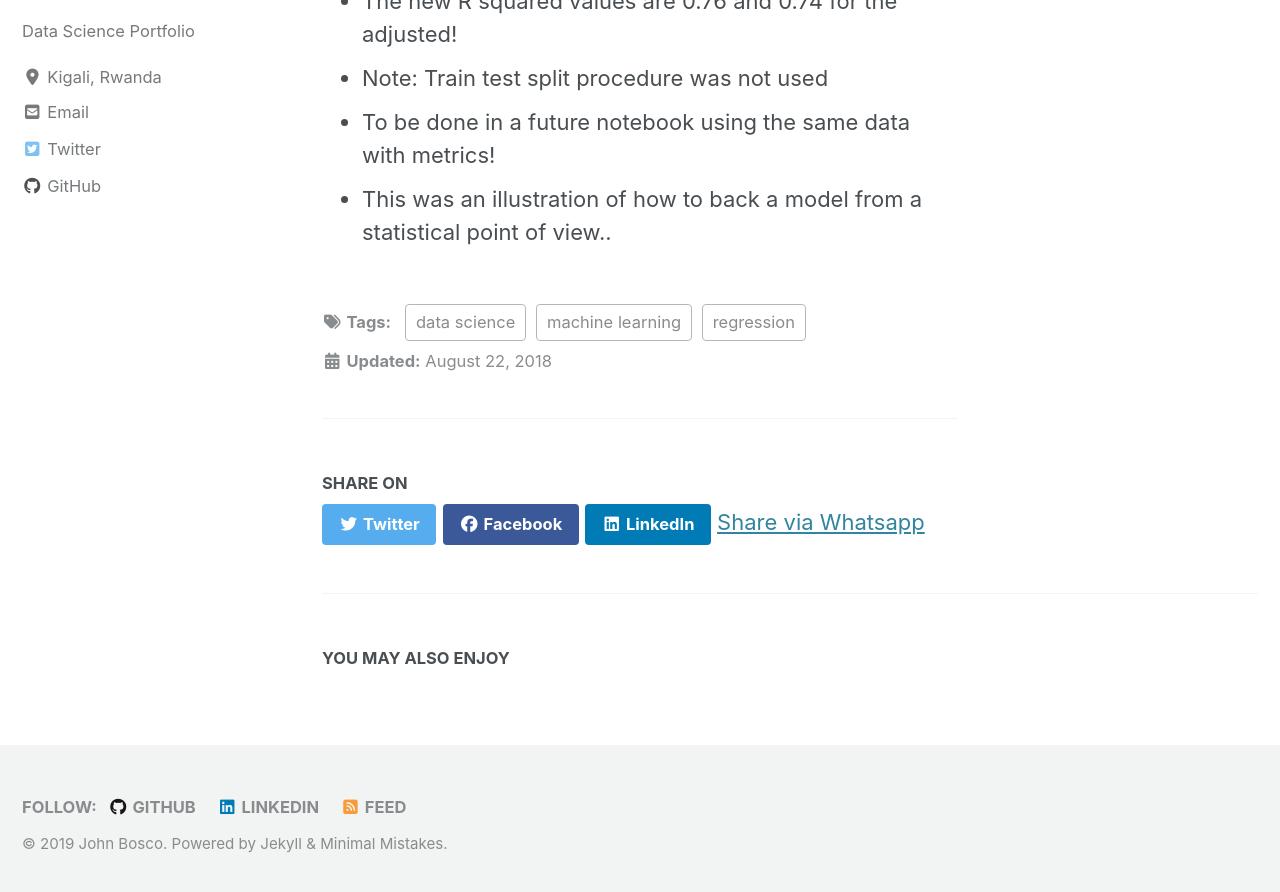
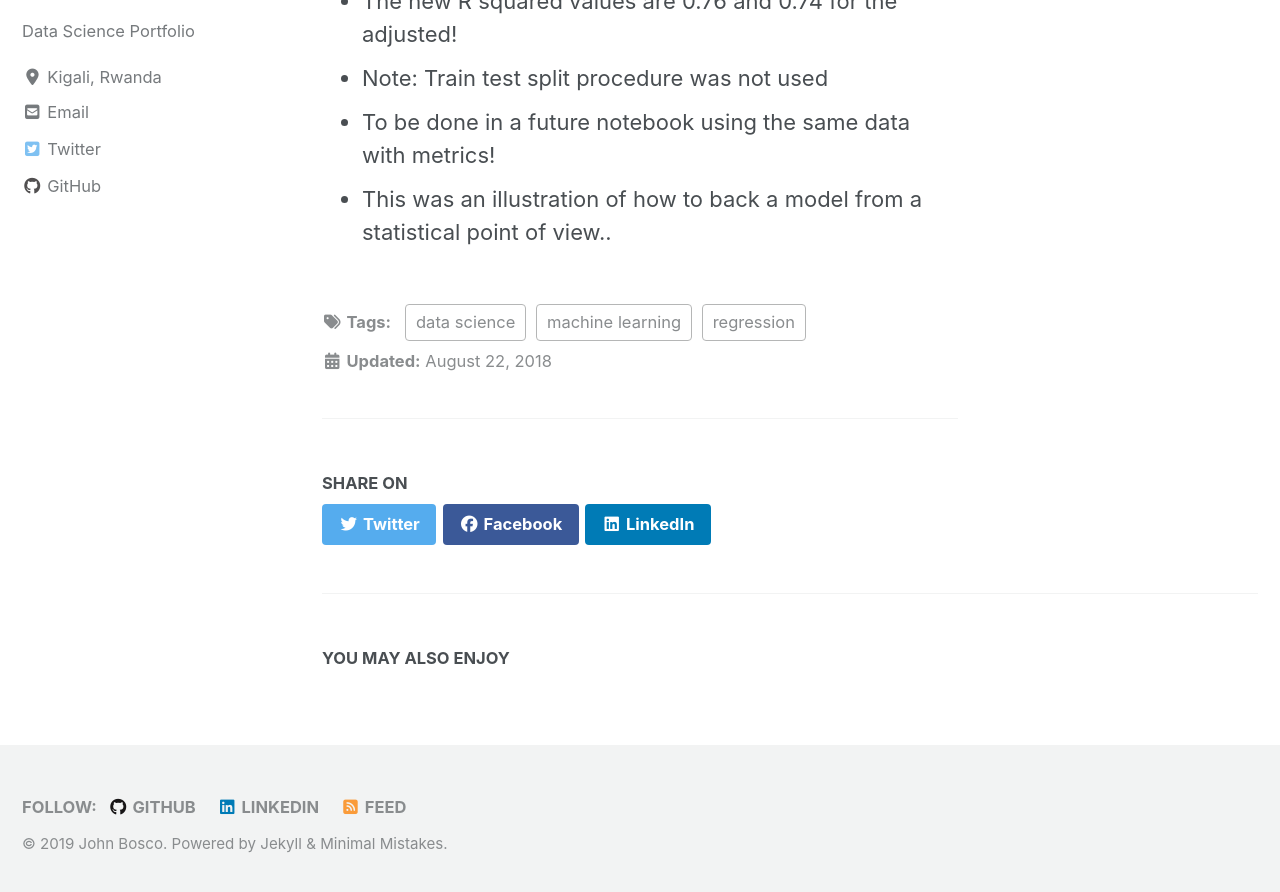
Before and after one commit to boscoj2008/boscoj2008.github.io, a Jekyll site: the page built from _posts/2018-08-22-LinearRegression.md, in a window 1280 px wide and 900 px high, scrolled down 25451 px. Shown: the top 892 px of the window. Built offline with Jekyll 4.4.1, drawn with Linux system fonts in a browser that asks for light colours; cached includes are drawn as plain includes; nearby versions of some CDN libraries; formulas are drawn with MathJax 3.

Commit message:
fresh commit

```diff
--- a/_includes/social-share.html
+++ b/_includes/social-share.html
@@ -8,7 +8,11 @@
   <a href="https://www.facebook.com/sharer/sharer.php?u={{ page.url | absolute_url | url_encode }}" class="btn btn--facebook" onclick="window.open(this.href, 'window', 'left=20,top=20,width=500,height=500,toolbar=1,resizable=0'); return false;" title="{{ site.data.ui-text[site.locale].share_on_label | default: 'Share on' }} Facebook"><i class="fab fa-fw fa-facebook" aria-hidden="true"></i><span> Facebook</span></a>
 
   <a href="https://www.linkedin.com/shareArticle?mini=true&url={{ page.url | absolute_url | url_encode }}" class="btn btn--linkedin" onclick="window.open(this.href, 'window', 'left=20,top=20,width=500,height=500,toolbar=1,resizable=0'); return false;" title="{{ site.data.ui-text[site.locale].share_on_label | default: 'Share on' }} LinkedIn"><i class="fab fa-fw fa-linkedin" aria-hidden="true"></i><span> LinkedIn</span></a>
+<!-- <!—- ShareThis BEGIN -—> -->
+<script async src="https://platform-api.sharethis.com/js/sharethis.js#property=5d6078230887cc00123312d8&product="sticky-share-buttons"></script>
+<!-- <!—- ShareThis END -—> -->
+<div class="sharethis-inline-share-buttons"></div>
 
-<a href="whatsapp://send?text=urlencodedtext" data-action="share/whatsapp/share">Share via Whatsapp</a>
+
 
 </section>
```
